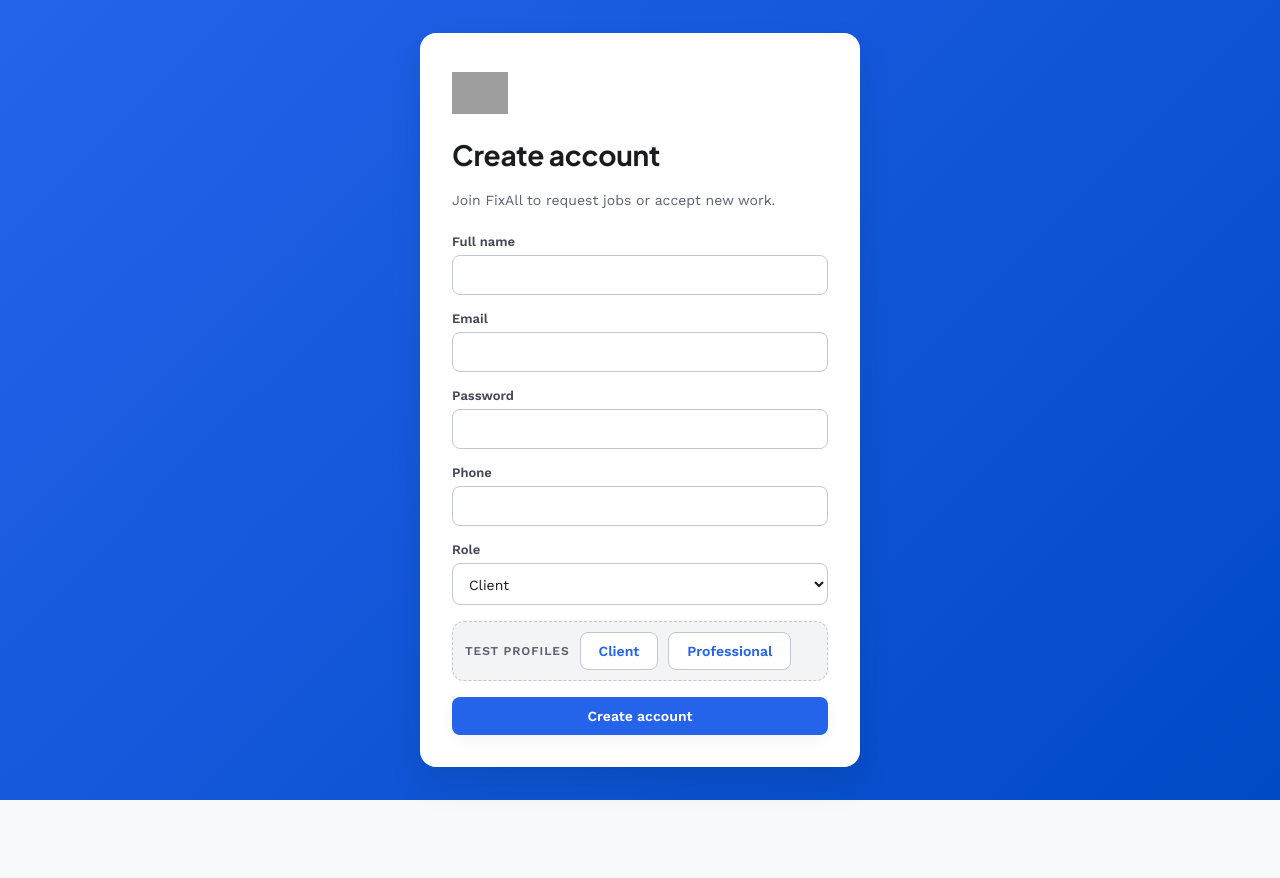
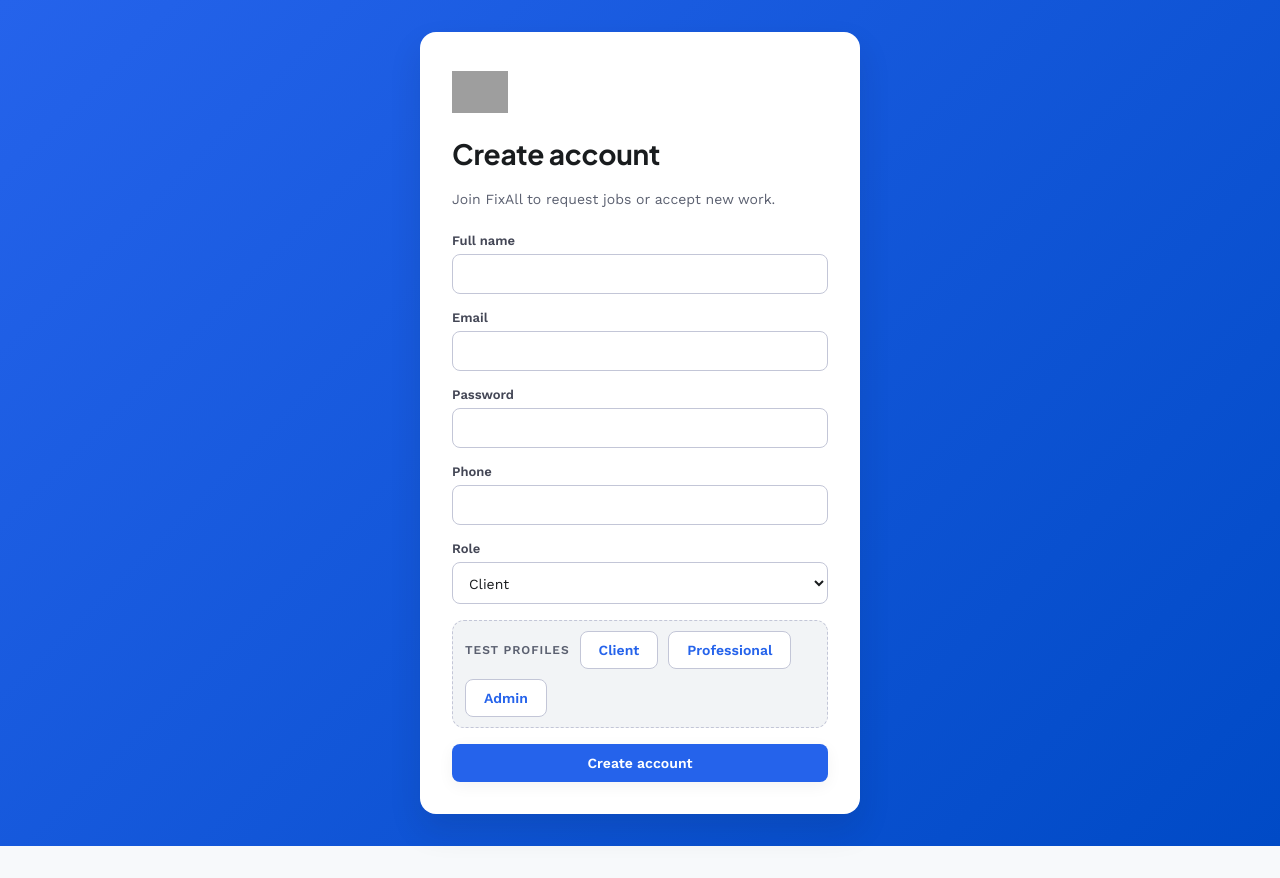
Before and after one commit to Soul312/FixAllFrontEnd, a React (Vite) app in the folder ui/: page /register in a window 1280 px wide. Before the commit the page ends 832 px from the top, so only its background shows below. Built offline with nearby package versions, Linux system fonts and the light colour scheme; grey boxes are pictures that could not be loaded.

Commit message:
feat: implement login and registration pages with test account autofill functionality

```diff
--- a/ui/src/pages/auth/Login.jsx
+++ b/ui/src/pages/auth/Login.jsx
@@ -5,7 +5,14 @@ import { Link } from "react-router-dom";
 
 const TEST_ACCOUNTS = {
   client: { email: "client@test.com", password: "Password123!" },
-  professional: { email: "pro@test.com", password: "Password123!" }
+  professional: { email: "pro@test.com", password: "Password123!" },
+  admin: { email: "admin@test.com", password: "Password123!" }
+};
+
+const HOME_BY_ROLE = {
+  PROFESSIONAL: "/professional",
+  ADMIN: "/admin",
+  CLIENT: "/client"
 };
 
 export default function Login() {
@@ -29,7 +36,7 @@ export default function Login() {
       }
 
       setAuth({ token: data.token, role: data.role, userId: data.userId });
-      window.location.href = data.role === "PROFESSIONAL" ? "/professional" : "/client";
+      window.location.href = HOME_BY_ROLE[data.role] || "/client";
     } catch (err) {
       setError(err.message || "Login failed.");
     }
@@ -67,6 +74,9 @@ export default function Login() {
             <button className="btn ghost" type="button" onClick={() => applyTestAccount("professional")}>
               Professional
             </button>
+            <button className="btn ghost" type="button" onClick={() => applyTestAccount("admin")}>
+              Admin
+            </button>
           </div>
           {error && (
             <div className="error-banner">
--- a/ui/src/pages/auth/Register.jsx
+++ b/ui/src/pages/auth/Register.jsx
@@ -15,6 +15,13 @@ const TEST_PROFILES = {
     password: "Password123!",
     phone: "555-0110",
     role: "PROFESSIONAL"
+  },
+  admin: {
+    fullName: "Test Admin",
+    email: "admin@test.com",
+    password: "Password123!",
+    phone: "555-0199",
+    role: "ADMIN"
   }
 };
 
@@ -83,6 +90,7 @@ export default function Register() {
             <select value={form.role} onChange={updateField("role")}>
               <option value="CLIENT">Client</option>
               <option value="PROFESSIONAL">Professional</option>
+              <option value="ADMIN">Admin</option>
             </select>
           </div>
           <div className="test-row">
@@ -92,6 +100,9 @@ export default function Register() {
             </button>
             <button className="btn ghost" type="button" onClick={() => applyTestProfile("professional")}>
               Professional
+            </button>
+            <button className="btn ghost" type="button" onClick={() => applyTestProfile("admin")}>
+              Admin
             </button>
           </div>
           {status?.type === "error" && (
```
